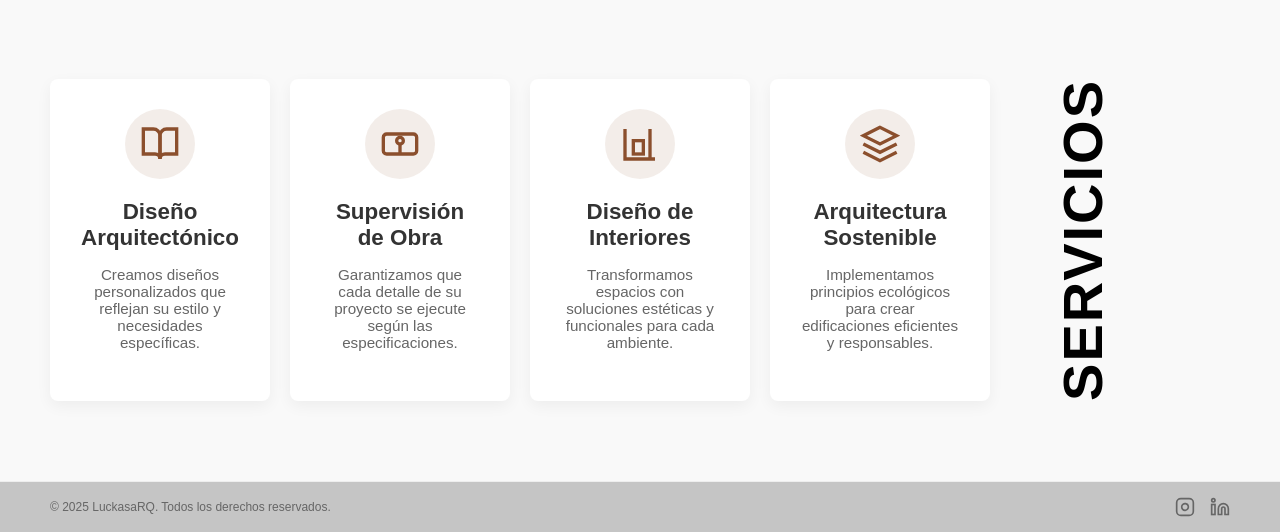
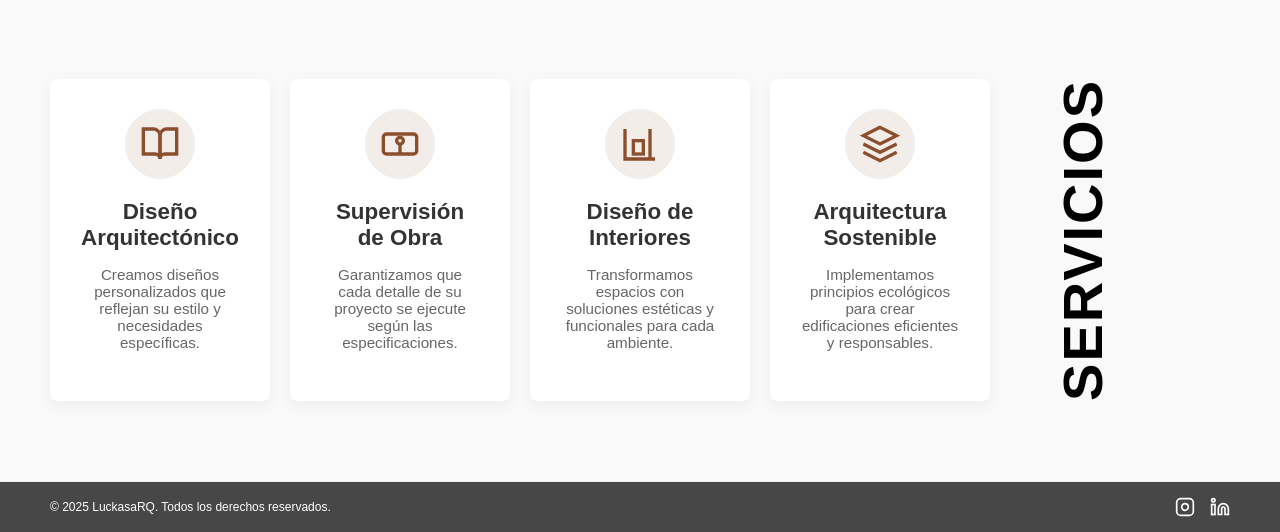
Before and after one commit to DiegoGajardo01/LuckasArq, a Django app: page / in a window 1280 px wide. Shown: the part 801-1333 px from the top of the page. Run offline with Django 5.2, Linux system fonts and the light colour scheme.

Commit message:
Correct footer color

```diff
--- a/main/static/css/main.css
+++ b/main/static/css/main.css
@@ -191,7 +191,7 @@ nav {
 /* FOOTER */
 footer {
     padding: 15px 0;
-    background-color: #c5c5c5;
+    background-color: #474747;
     border-top: 1px solid #eeeeee;
 }
 
@@ -203,7 +203,7 @@ footer {
 
 .footer-content p {
     font-size: 12px;
-    color: #666666;
+    color: #ffffff;
 }
 
 .social-icons {
@@ -212,5 +212,5 @@ footer {
 }
 
 .social-icons a {
-    color: #666666;
+    color: #ffffff;
 }
```
